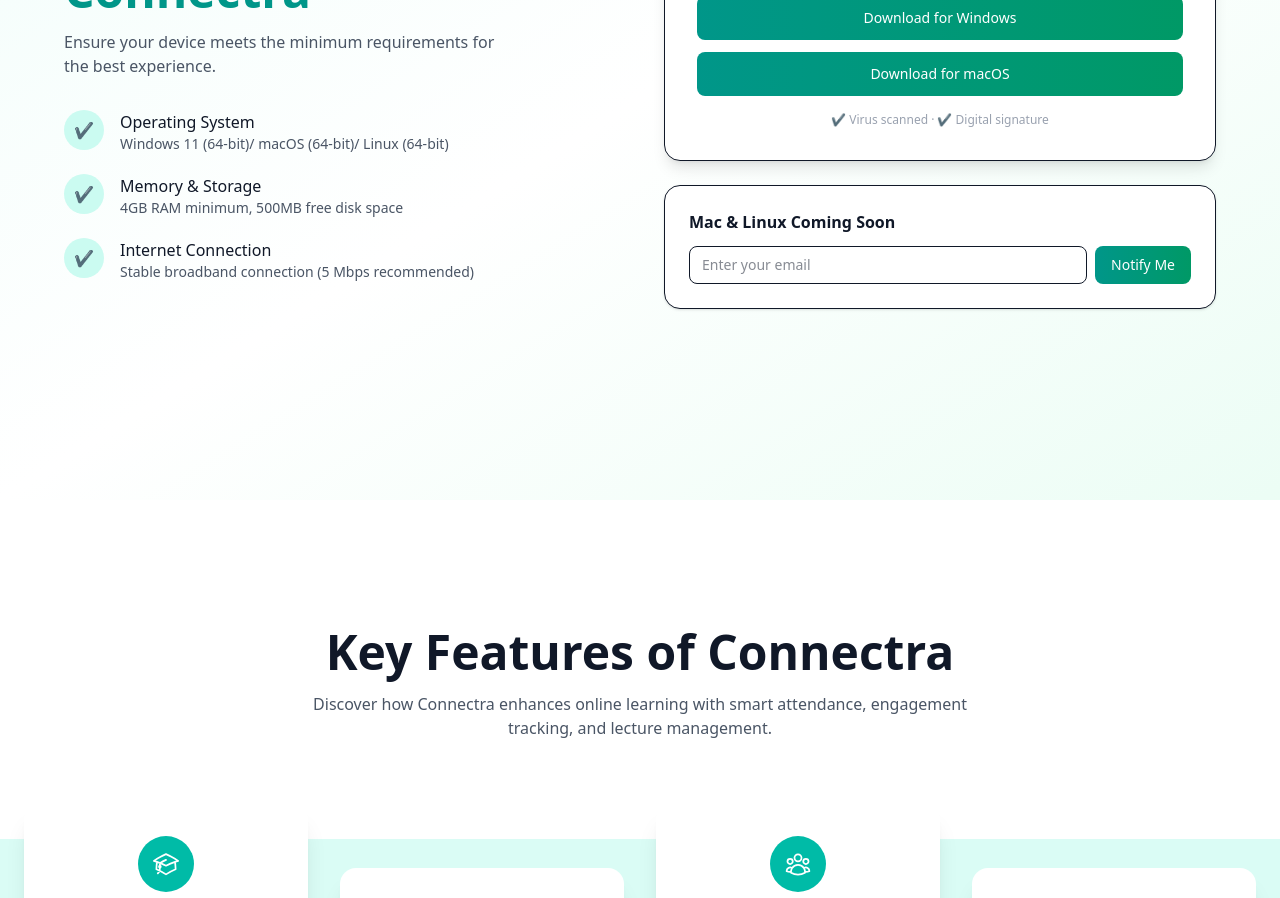
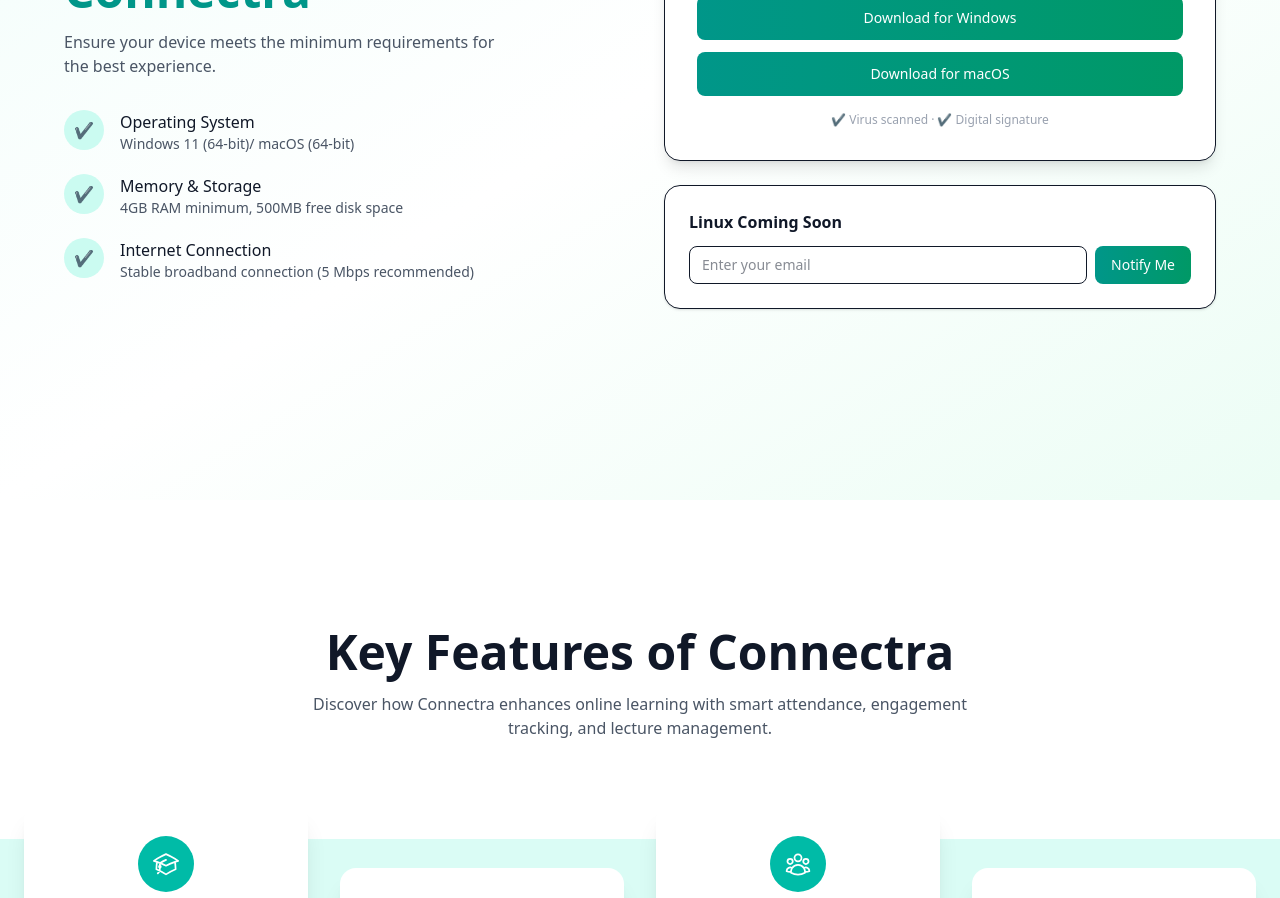
Before and after one commit to Nethmamlshni/connectra-landingPage, a Next.js app: page / in a window 1280 px wide. Shown: the part 2700-3598 px from the top of the page. Built offline with nearby package versions, Linux system fonts and the light colour scheme.

Commit message:
remove word

```diff
--- a/components/downloads/Download.tsx
+++ b/components/downloads/Download.tsx
@@ -55,7 +55,7 @@
           <ul className="space-y-5">
             <Requirement
               title="Operating System"
-              value="Windows 11 (64-bit)/ macOS (64-bit)/ Linux (64-bit)"
+              value="Windows 11 (64-bit)/ macOS (64-bit)"
             />
             <Requirement
               title="Memory & Storage"
@@ -121,7 +121,7 @@
 
           {/* COMING SOON CARD */}
           <div className="bg-white rounded-2xl shadow p-6 border">
-            <h3 className="font-semibold mb-3 text-gray-900">Mac & Linux Coming Soon</h3>
+            <h3 className="font-semibold mb-3 text-gray-900">Linux Coming Soon</h3>
 
             <div className="flex gap-2">
               <input
```
